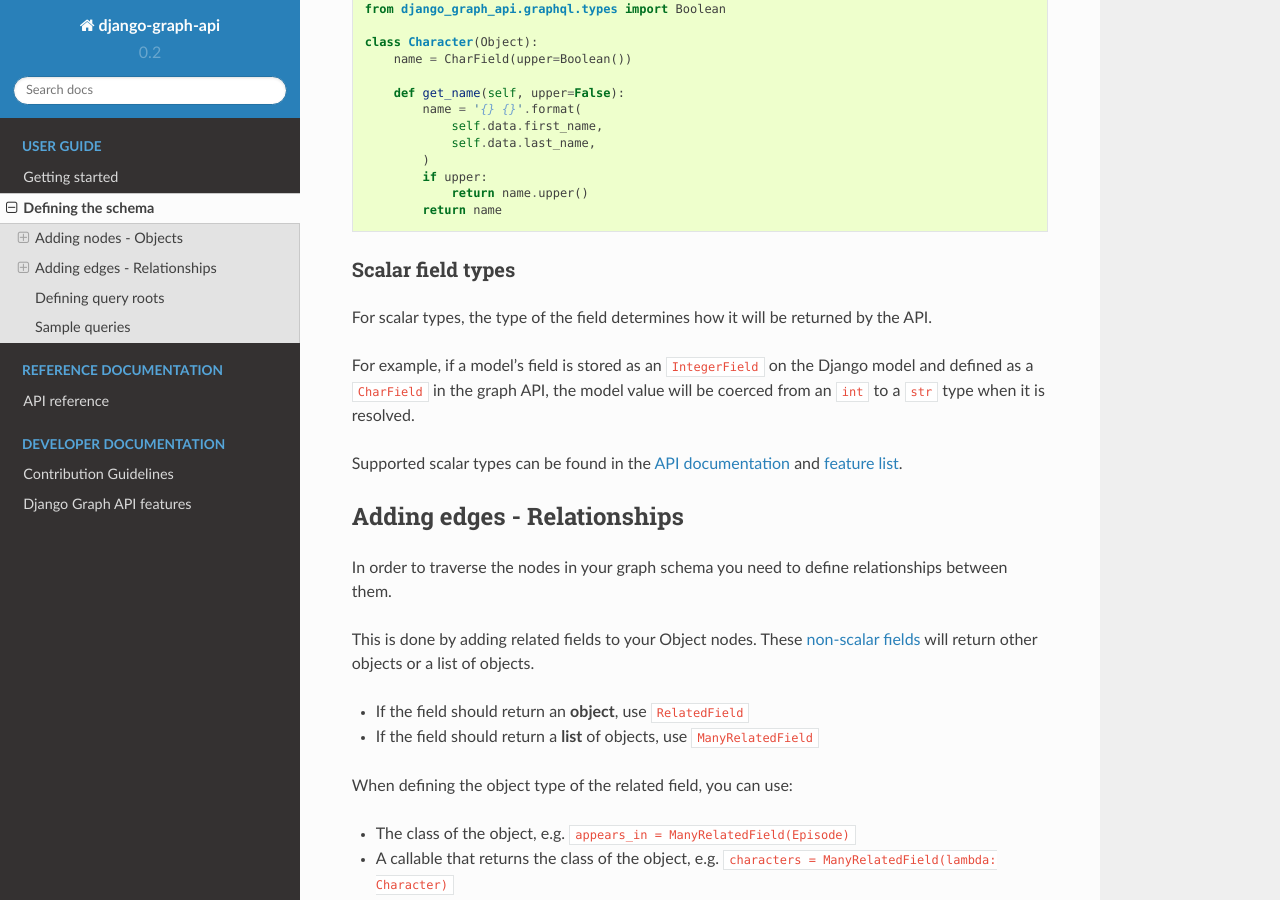
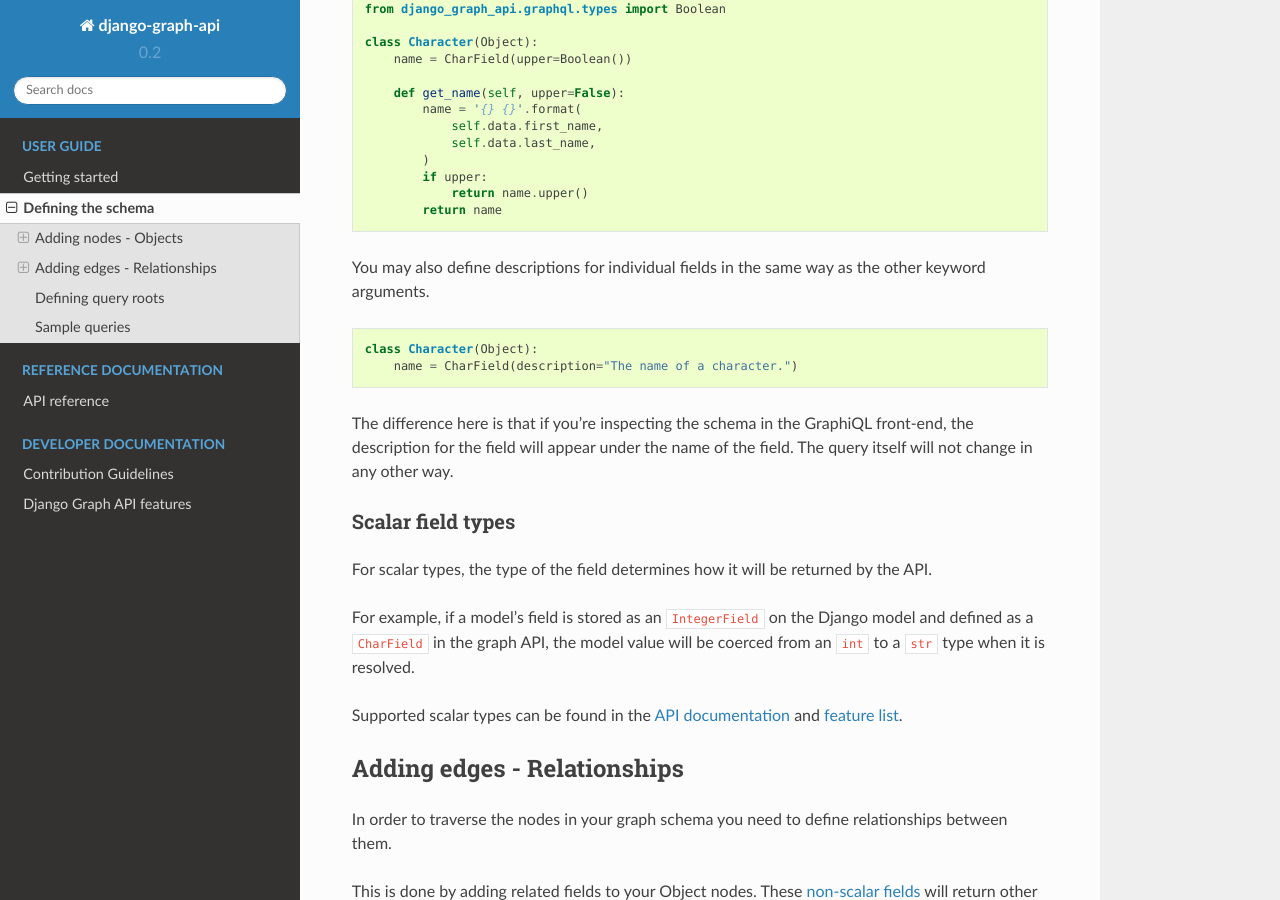
Before and after one commit to django-graph-api/django-graph-api, a Sphinx documentation site: the page built from docs/define_schema.rst, in a window 1280 px wide and 900 px high, scrolled down 1164 px. Built offline with Sphinx 7.4.7 and the Read the Docs theme 2.0.0, drawn with Linux system fonts in a browser that asks for light colours.

Commit message:
Added text describing how to add descriptions for schema fields

```diff
--- a/docs/define_schema.rst
+++ b/docs/define_schema.rst
@@ -64,6 +64,14 @@ The value passed in a query will be available as a keyword argument to the field
             if upper:
                 return name.upper()
             return name
+
+You may also define descriptions for individual fields in the same way as the other keyword arguments.
+::
+    class Character(Object):
+        name = CharField(description="The name of a character.")
+
+The difference here is that if you're inspecting the schema in the GraphiQL front-end, the description for the field will appear under the name of the field.
+The query itself will not change in any other way.
 
 Scalar field types
 ^^^^^^^^^^^^^^^^^^
```
